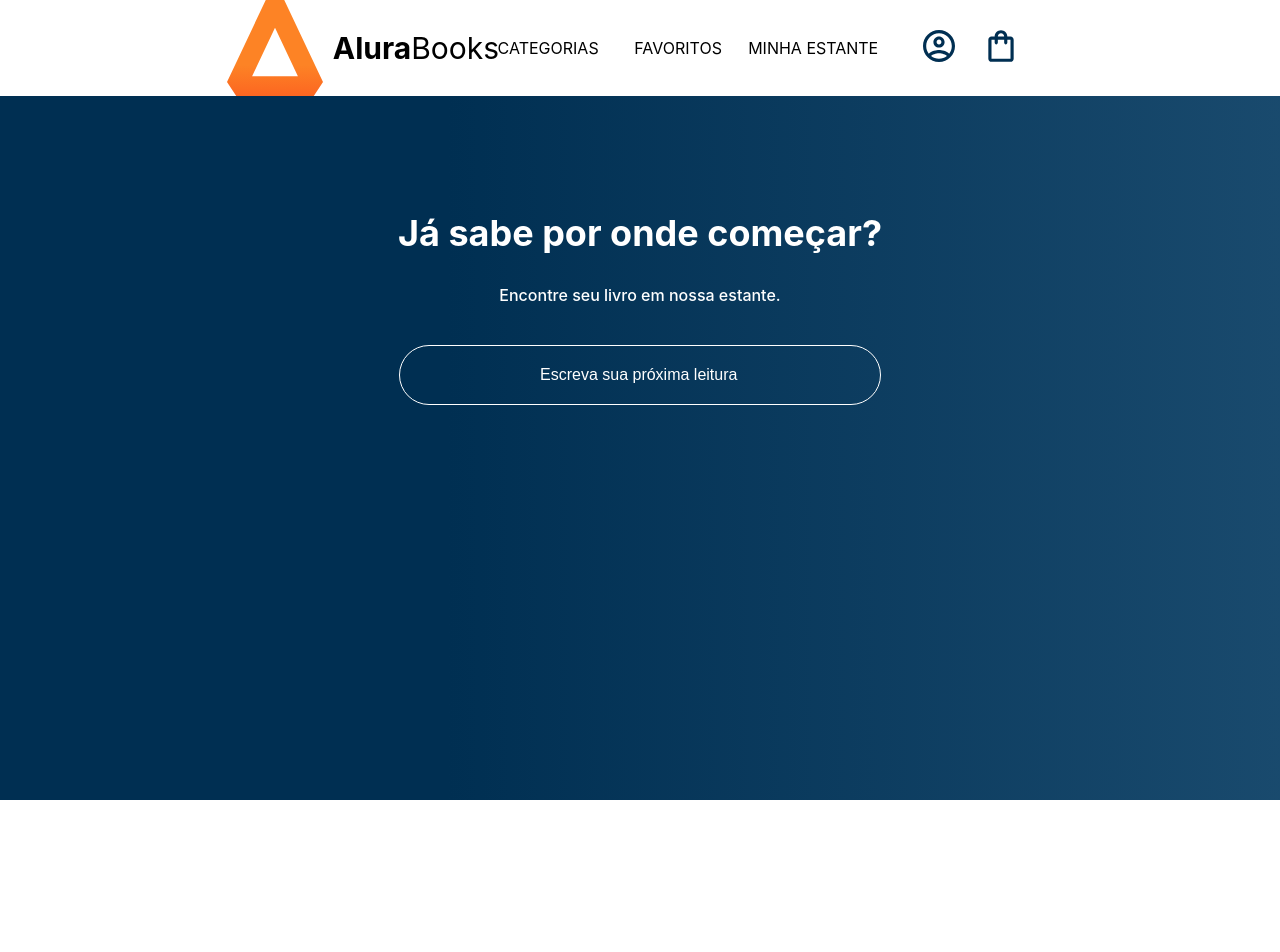
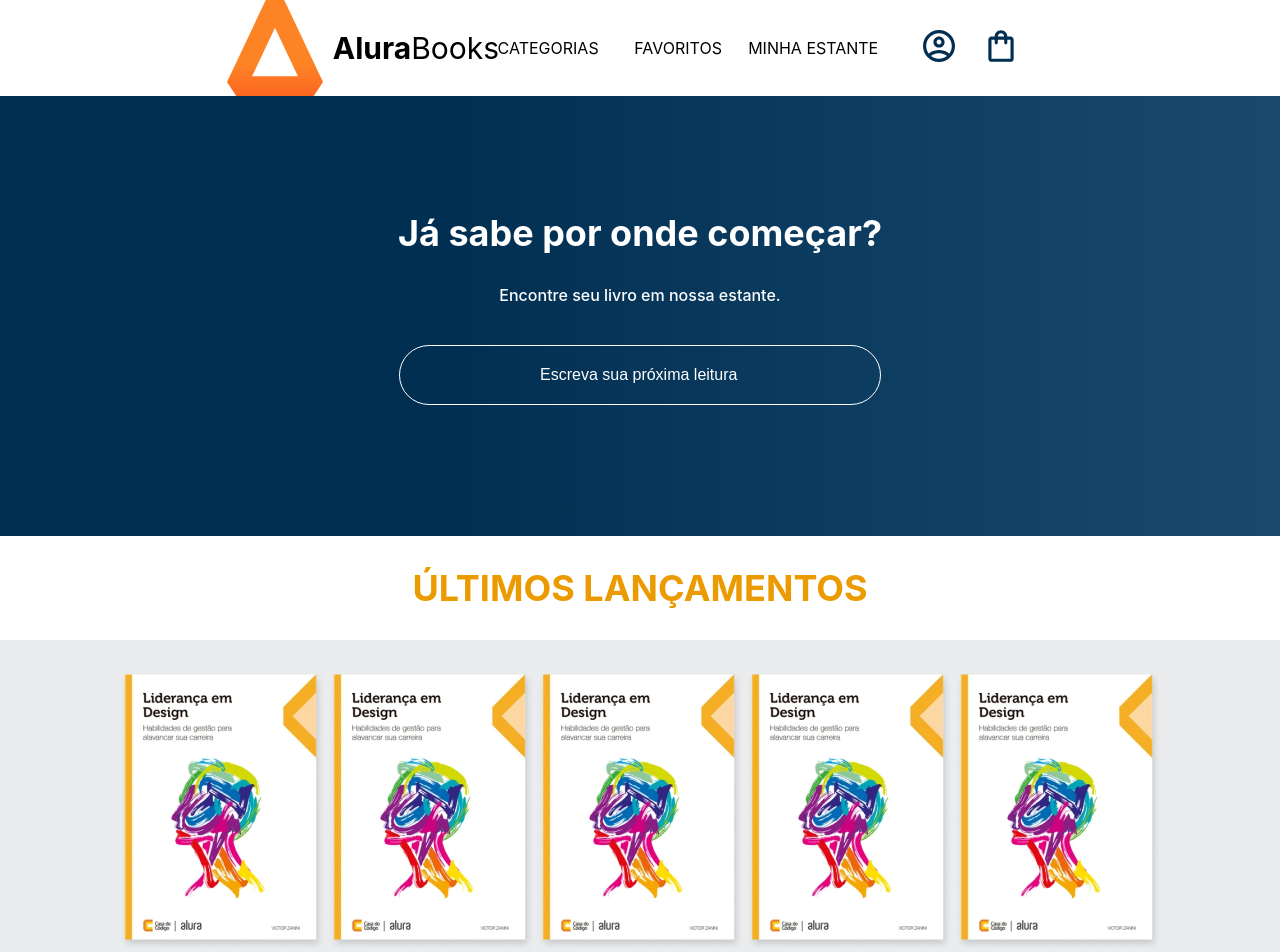
Before and after one commit to GamaMarcelo/alura-books, a React (Create React App) app: page / in a window 1280 px wide. Shown: the top 952 px of the page. Before the commit the page ends 800 px from the top, so only its background shows below. Built offline with nearby package versions, Linux system fonts and the light colour scheme.

Commit message:
Criando sessão - ultimos lançamentos

```diff
--- a/src/App.js
+++ b/src/App.js
@@ -1,5 +1,6 @@
 import Header from './componentes/Header';
 import Pesquisa from './componentes/Pesquisa';
+import UltimosLancamentos from './componentes/UltimosLancamentos';
 import styled from 'styled-components';
 
 const AppContainer = styled.div`
@@ -17,6 +18,7 @@ function App() {
       <AppContainer>
         <Header />
         <Pesquisa />
+        <UltimosLancamentos />
       </AppContainer>
     );
 }
--- a/src/componentes/Pesquisa/dadosPesquisa.js
+++ b/src/componentes/UltimosLancamentos/dadosUltimosLancamentos.js
@@ -4,6 +4,6 @@ export const livros = [
     {nome: 'Liderança em Design', id: 1, src:livro},
     {nome: 'JavaScript Assertivo', id: 2, src:livro},
     {nome: 'Cangaceiro em JavaScript', id: 3, src:livro},
-    {nome: 'Aventureiros do Java', id: 3, src:livro},
-    {nome: 'Luanna da minha vida', id: 4, src:livro}
+    {nome: 'Aventureiros do Java', id: 4, src:livro},
+    {nome: 'Luanna da minha vida', id: 5, src:livro}
 ]
--- /dev/null
+++ b/src/componentes/UltimosLancamentos/index.js
@@ -0,0 +1,42 @@
+import { livros } from "./dadosUltimosLancamentos";
+import styled from "styled-components";
+
+const UltimosLancamentosContainer = styled.section`
+    background-color: #EBECEE;
+    padding-bottom: 20px;
+    display: flex;
+    flex-direction: column;
+`
+
+const Titulo = styled.h2`
+    width: 100%;
+    padding: 30px 0;
+    background-color: #FFF;
+    color: #EB9B00;
+    font-size: 36px;
+    text-align: center;
+    margin: 0;
+`
+
+const NovosLivrosContainer = styled.div`
+    margin-top: 30px;
+    display: flex;
+    width: 100%;
+    justify-content: center;
+    cursor: pointer;
+`
+
+function UltimosLancamentos() {
+    return(
+        <UltimosLancamentosContainer>
+            <Titulo>ÚLTIMOS LANÇAMENTOS</Titulo>
+            <NovosLivrosContainer>
+                {livros.map( livro => (
+                    <img src={livro.src} alt=''/>
+                ))}
+            </NovosLivrosContainer>
+        </UltimosLancamentosContainer>
+    )
+}
+
+export default UltimosLancamentos
```
